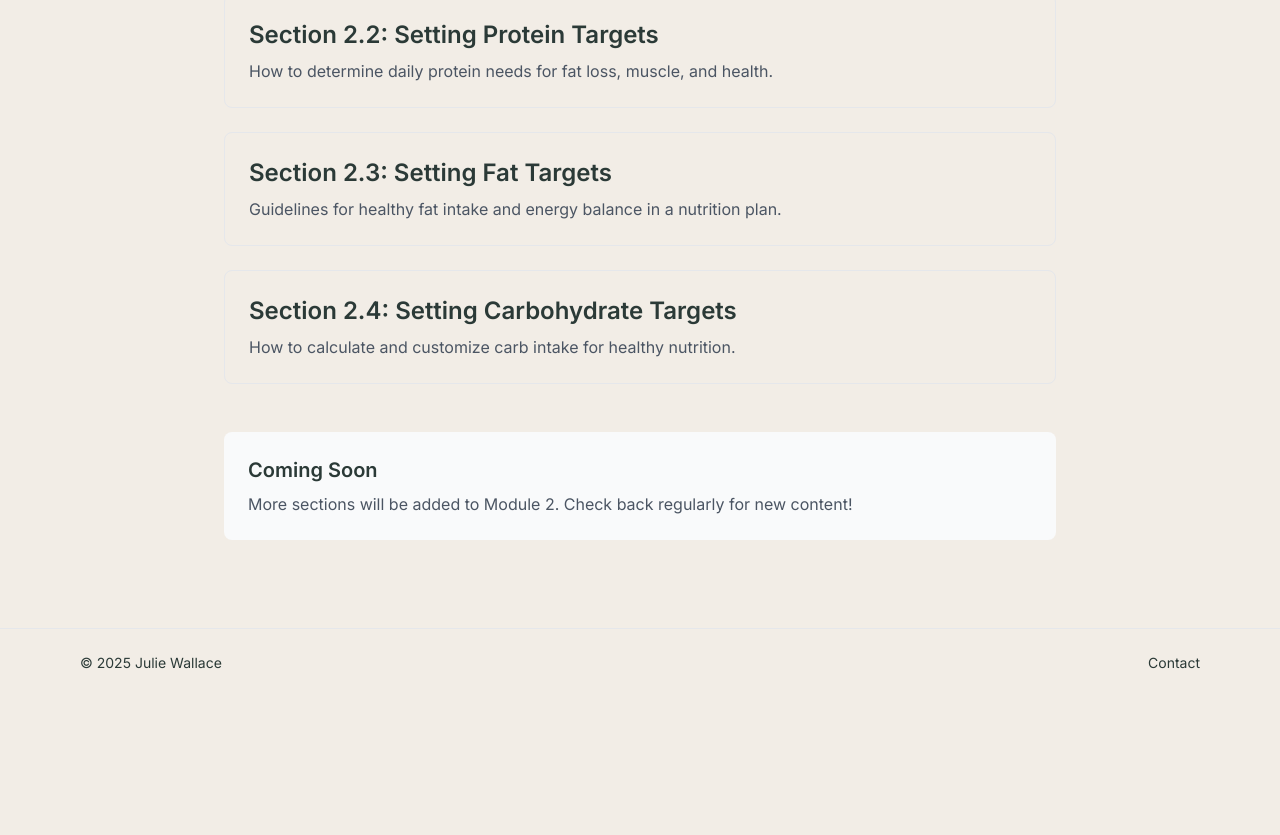
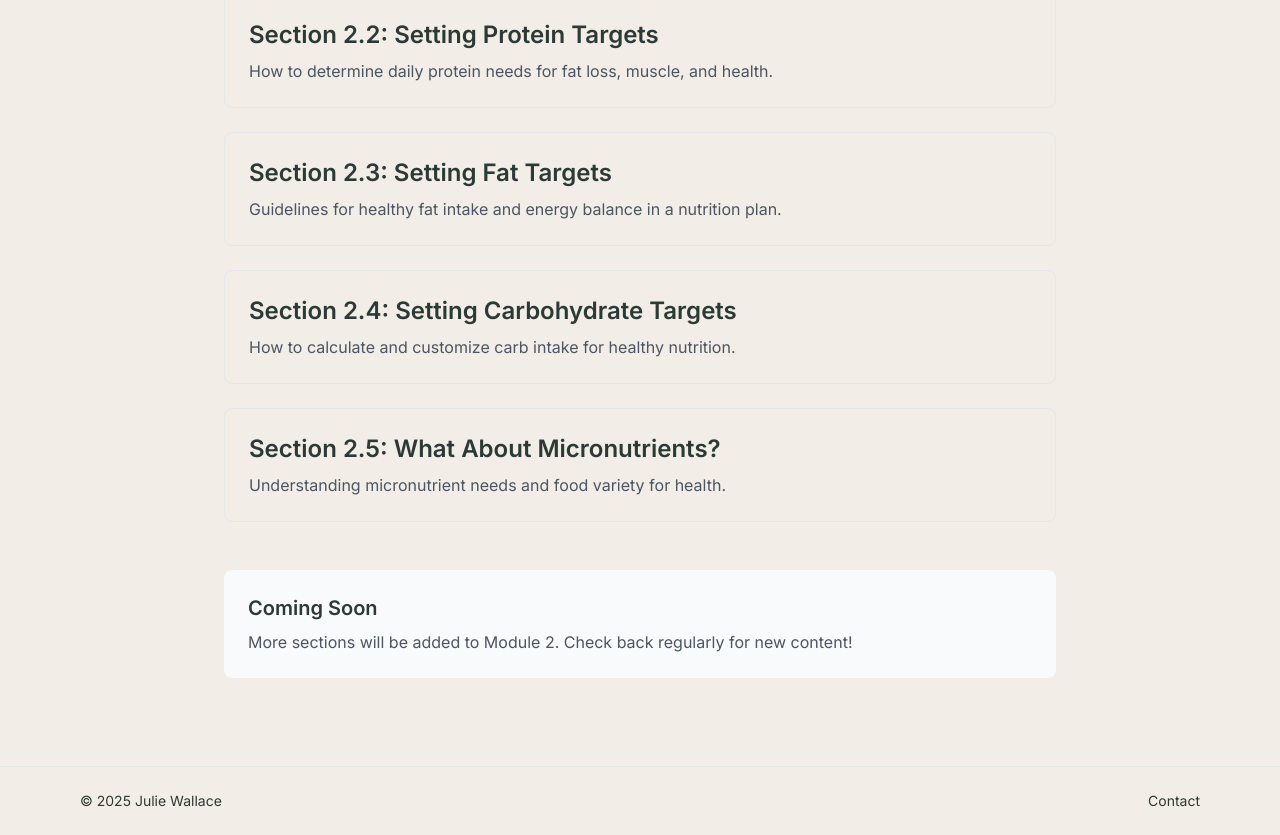
Before and after one commit to mr601s/nutritionist-marketplace-crm, a Next.js app: page /courses/module-2 in a window 1280 px wide. Shown: the part 565-1400 px from the top of the page. Before the commit the page ends 1262 px from the top, so only its background shows below. Built offline with nearby package versions, Linux system fonts and the light colour scheme.

Commit message:
feat: add Section 2.5 link to module-2 index navigation.

```diff
--- a/app/courses/module-2/page.tsx
+++ b/app/courses/module-2/page.tsx
@@ -1,4 +1,5 @@
 import Link from 'next/link';
+
 export default function Module2Page() {
   const sections = [
     {
@@ -30,8 +31,15 @@ export default function Module2Page() {
       title: 'Section 2.4: Setting Carbohydrate Targets',
       description: 'How to calculate and customize carb intake for healthy nutrition.',
       href: '/courses/module-2/section-4'
+    },
+    {
+      id: 'section-2.5',
+      title: 'Section 2.5: What About Micronutrients?',
+      description: 'Understanding micronutrient needs and food variety for health.',
+      href: '/courses/module-2/section-5'
     }
   ];
+
   return (
     <main className="p-8 max-w-4xl mx-auto">
       <h1 className="text-3xl font-bold mb-6">
@@ -41,6 +49,7 @@ export default function Module2Page() {
       <p className="mb-8 text-gray-600">
         Select a section below to continue your learning journey through Module 2.
       </p>
+
       <div className="grid gap-6 mb-12">
         {sections.map((section) => (
           <Link
@@ -53,6 +62,7 @@ export default function Module2Page() {
           </Link>
         ))}
       </div>
+
       <div className="mt-12 p-6 bg-gray-50 rounded-lg">
         <h3 className="text-xl font-semibold mb-2">Coming Soon</h3>
         <p className="text-gray-600">
```
